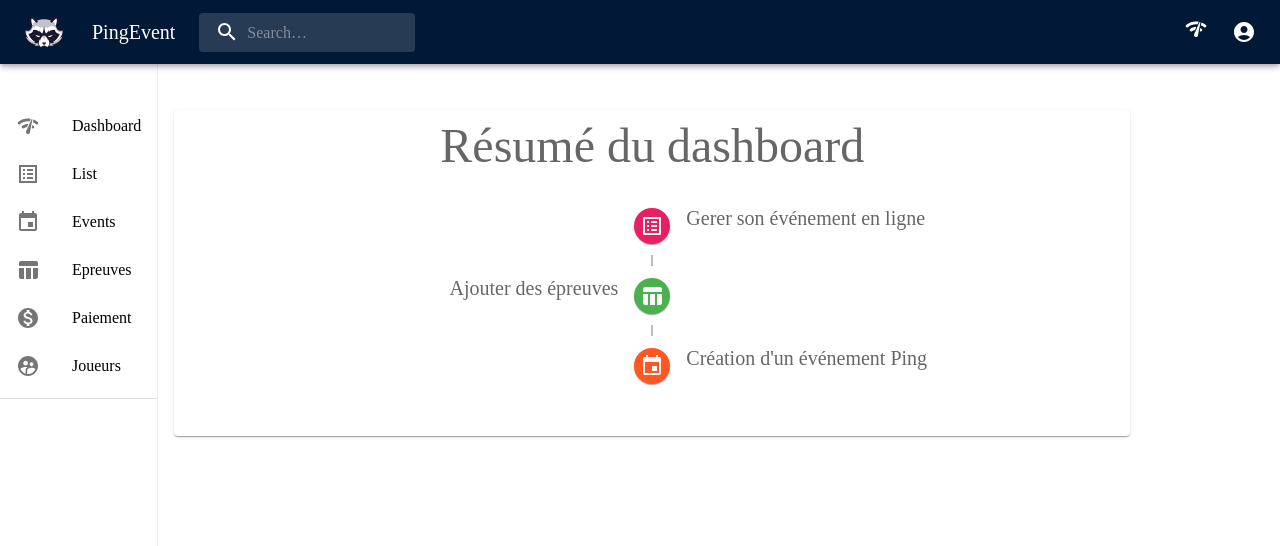
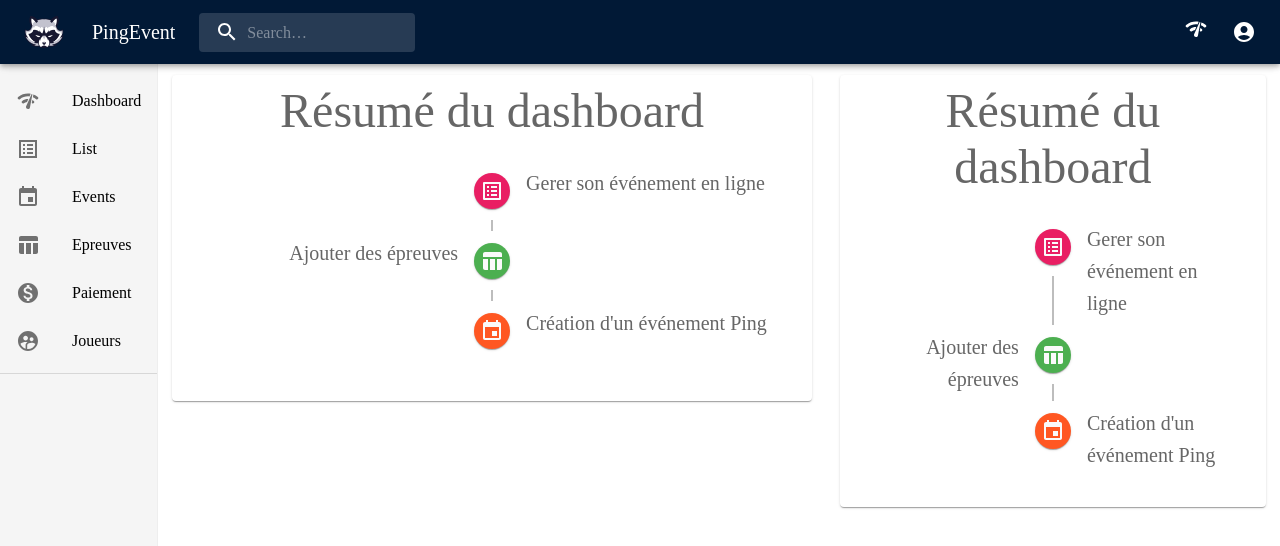
Before and after one commit to jesared/pingevent, a React (Create React App) app: page /dashboard in a window 1280 px wide. Shown: the top 546 px of the page. Built offline with nearby package versions, Linux system fonts and the light colour scheme.

Commit message:
ajustement menu dash et contenu

```diff
--- a/src/components/Header.js
+++ b/src/components/Header.js
@@ -6,17 +6,16 @@ import Toolbar from '@mui/material/Toolbar';
 import IconButton from '@mui/material/IconButton';
 import Typography from '@mui/material/Typography';
 import InputBase from '@mui/material/InputBase';
-import Badge from '@mui/material/Badge';
+
 import MenuItem from '@mui/material/MenuItem';
 import Menu from '@mui/material/Menu';
 
 import SearchIcon from '@mui/icons-material/Search';
 import AccountCircle from '@mui/icons-material/AccountCircle';
-import MailIcon from '@mui/icons-material/Mail';
-import NotificationsIcon from '@mui/icons-material/Notifications';
+
 import MoreIcon from '@mui/icons-material/MoreVert';
 import { Link } from 'react-router-dom';
-import { NetworkCheckRounded } from '@mui/icons-material';
+import { NetworkCheckRounded, Close } from '@mui/icons-material';
 import logo from '../assets/animal.png'
 
 const Search = styled('div')(({ theme }) => ({
@@ -116,6 +115,7 @@ export default function Header() {
     const mobileMenuId = 'primary-search-account-menu-mobile';
     const renderMobileMenu = (
         <Menu
+
             anchorEl={mobileMoreAnchorEl}
             anchorOrigin={{
                 vertical: 'top',
@@ -129,9 +129,12 @@ export default function Header() {
             }}
             open={isMobileMenuOpen}
             onClose={handleMobileMenuClose}
-
         >
-
+            <IconButton>
+                <Close sx={{
+                    float:'left',
+                }} onClick={handleMobileMenuClose} />
+            </IconButton>
 
             {/* <MenuItem>
                 <IconButton size="large" aria-label="show 4 new mails" color="inherit">
@@ -154,19 +157,19 @@ export default function Header() {
                 <p>Notifications</p>
             </MenuItem> */}
             <MenuItem>
+                <Link to='/dashboard' style={{ textDecoration: 'none', color: '#333' }}>
                     <IconButton
                         size="large"
                         aria-label=""
                         color="inherit"
                     >
-        <Link to='/dashboard' style={{ textDecoration: 'none', color: '#333' }}>
                         <NetworkCheckRounded />
-
+                    </IconButton>
+                    Dashboard
                 </Link>
-
-    </IconButton> <p>Dashboard</p>
             </MenuItem>
             <MenuItem onClick={handleProfileMenuOpen}>
+                <Link to='/profile' style={{ textDecoration: 'none', color: '#333' }}>
                     <IconButton
                         size="large"
                         aria-label="account of current user"
@@ -176,13 +179,14 @@ export default function Header() {
                     >
                         <AccountCircle />
                     </IconButton>
-                <p>Profile</p>
+                    Profile
+                </Link>
             </MenuItem>
         </Menu>
     );
 
     return (
-        <Box sx={{ flexGrow: 1, marginTop: '70px' }}>
+        <Box sx={{ flexGrow: 1, marginTop: '45px' }}>
             <AppBar position="fixed">
                 <Toolbar>
                     <IconButton
--- a/src/components/NavDash.js
+++ b/src/components/NavDash.js
@@ -12,7 +12,7 @@ import { Event, ListAltSharp, MonetizationOn, NetworkCheckRounded, SupervisedUse
 
 function NavDash() {
   return (
-    <Box sx={{ bgcolor: 'background.paper', marginTop: 3 }}>
+    <Box sx={{ bgcolor: '#f5f5f5', paddingTop: 3, height:'100vh', margin:0, position: 'sticky', top:'50px'}}>
       <nav aria-label="main mailbox folders">
         <List>
         <ListItem disablePadding>
@@ -66,7 +66,6 @@ function NavDash() {
         </List>
       </nav>
       <Divider />
-
     </Box>
   );
 }
--- a/src/pages/dashboard/index.js
+++ b/src/pages/dashboard/index.js
@@ -14,25 +14,37 @@ const Item = styled(Paper)(({ theme }) => ({
 
 const DashBoard = () => {
   return (
+    <>
+
+
+    {/* <NavDash sx={{display: {xs: 'block', sm: 'none', md: 'none', lg: 'none'}}}/> */}
+
     <Box sx={{ flexGrow: 1 }}>
-      <Grid container spacing={2} >
-        <Grid item xs='auto' sx={{ height: '100vh', position: 'sticky', top: 60, borderRight: '1px solid #eee', }}>
+
+      <Grid container spacing='auto' >
+        <Grid item  md='auto' sx={{display: { xs: 'none', sm: 'none', md: 'block' }, borderRight: '1px solid #eee', }}>
           <NavDash />
         </Grid>
-        <Grid item xs={9} sx={{ marginTop: 5 }}>
+
+        <Grid item xs={12} sm={12} md={4} lg={6} xl={6}  sx={{ margin: '30px auto' }}>
           <Item>
             <Typography variant="h3">
               Résumé du dashboard
             </Typography>
-
             <BasicTimeline />
-
-
           </Item>
-
+        </Grid>
+        <Grid item xs={12} sm={12} md={4} lg={4} xl={4}  sx={{ margin: '30px auto' }}>
+          <Item>
+            <Typography variant="h3">
+              Résumé du dashboard
+            </Typography>
+            <BasicTimeline />
+          </Item>
         </Grid>
       </Grid>
     </Box>
+    </>
   )
 }
 
--- a/src/pages/home/index.js
+++ b/src/pages/home/index.js
@@ -1,10 +1,25 @@
+import styled from "@emotion/styled";
+import { Box, Grid, Paper, Typography } from "@mui/material"
 
+const Item = styled(Paper)(({ theme }) => ({
+  backgroundColor: theme.palette.mode === 'dark' ? '#1A2027' : '#fff',
+  ...theme.typography.body1,
+  padding: theme.spacing(1),
+  textAlign: 'center',
+  color: theme.palette.text.secondary,
+}));
 
 const Home = () => {
   return (
-    <div>
-        <h1>Home</h1>
-    </div>
+    <Box sx={{ flexGrow: 2 }}>
+      <Grid container spacing='auto' >
+        <Grid item xs={12} sx={{ margin: '30px auto' }}>
+          <Item>
+            <Typography variant="h3" sx={{ textAlign: 'center' }}>Accueil</Typography>
+          </Item>
+        </Grid>
+      </Grid>
+    </Box>
   )
 }
 
--- a/src/pages/profile/index.js
+++ b/src/pages/profile/index.js
@@ -1,10 +1,26 @@
+import styled from '@emotion/styled';
+import { Box, Grid, Paper, Typography } from '@mui/material'
 import React from 'react'
+
+const Item = styled(Paper)(({ theme }) => ({
+  backgroundColor: theme.palette.mode === 'dark' ? '#1A2027' : '#fff',
+  ...theme.typography.body1,
+  padding: theme.spacing(1),
+  textAlign: 'center',
+  color: theme.palette.text.secondary,
+}));
 
 const Profile = () => {
   return (
-    <div>
-        <h1>Profile</h1>
-    </div>
+    <Box sx={{ flexGrow: 2 }}>
+    <Grid container spacing='auto' >
+      <Grid item xs={12} sx={{ margin: '30px auto' }}>
+        <Item>
+          <Typography variant="h3" sx={{ textAlign: 'center' }}>Profile</Typography>
+        </Item>
+      </Grid>
+    </Grid>
+  </Box>
   )
 }
 
--- a/src/pages/profile/myaccount/index.js
+++ b/src/pages/profile/myaccount/index.js
@@ -1,10 +1,26 @@
 import React from 'react'
+import styled from '@emotion/styled';
+import { Box, Grid, Paper, Typography } from '@mui/material'
+
+const Item = styled(Paper)(({ theme }) => ({
+  backgroundColor: theme.palette.mode === 'dark' ? '#1A2027' : '#fff',
+  ...theme.typography.body1,
+  padding: theme.spacing(1),
+  textAlign: 'center',
+  color: theme.palette.text.secondary,
+}));
 
 const MyAccount = () => {
   return (
-    <div>
-        <h1>Mon compte</h1>
-    </div>
+    <Box sx={{ flexGrow: 2 }}>
+    <Grid container spacing='auto' >
+      <Grid item xs={12} sx={{ margin: '30px auto' }}>
+        <Item>
+          <Typography variant="h3" sx={{ textAlign: 'center' }}>Mon compte</Typography>
+        </Item>
+      </Grid>
+    </Grid>
+  </Box>
   )
 }
 
```
Lines whose indentation alone changed are shown as unchanged.
